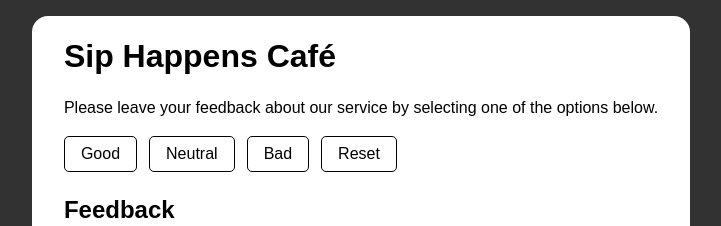
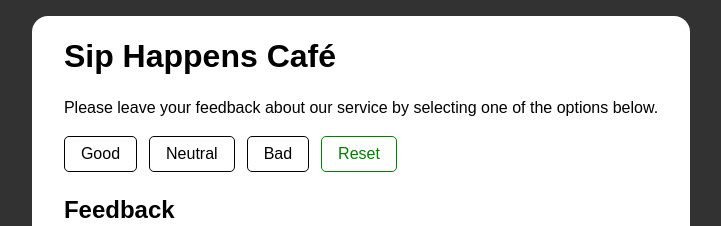
Before and after one commit to qboww/goit-react-hw-02, a React (Vite) app: page / in a window 1280 px wide. Both pictures are taken after a click on the button "Good". Shown: the top 226 px of the page, without its empty margins (279-1000 px from the left). Built offline with nearby package versions, Linux system fonts and the light colour scheme.

Commit message:
minor fix

```diff
--- a/src/components/Options/Options.jsx
+++ b/src/components/Options/Options.jsx
@@ -6,7 +6,11 @@ const Options = ({ totalFeedback, updateFeedback, handleReset }) => {
       <button onClick={() => updateFeedback("good")}>Good</button>
       <button onClick={() => updateFeedback("neutral")}>Neutral</button>
       <button onClick={() => updateFeedback("bad")}>Bad</button>
-      {totalFeedback > 0 && <button onClick={handleReset}>Reset</button>}
+      {totalFeedback > 0 && (
+        <button onClick={handleReset} className="button-reset">
+          Reset
+        </button>
+      )}
     </div>
   );
 };
--- a/src/index.css
+++ b/src/index.css
@@ -35,6 +35,18 @@ button {
   transition: background-color 250ms cubic-bezier(0.4, 0, 0.2, 1);
 }
 
+.button-reset {
+  border-color: green;
+  color: green;
+  transition: background-color 250ms cubic-bezier(0.4, 0, 0.2, 1);
+}
+
+.button-reset:hover {
+  transition: background-color 250ms cubic-bezier(0.4, 0, 0.2, 1);
+  background-color: green;
+  color: white;
+}
+
 button:hover {
   transition: background-color 250ms cubic-bezier(0.4, 0, 0.2, 1);
   background-color: rgb(214, 214, 214);
```
Also changed, not shown: src/components/Options/Options.module.css (line endings or trailing spaces).
